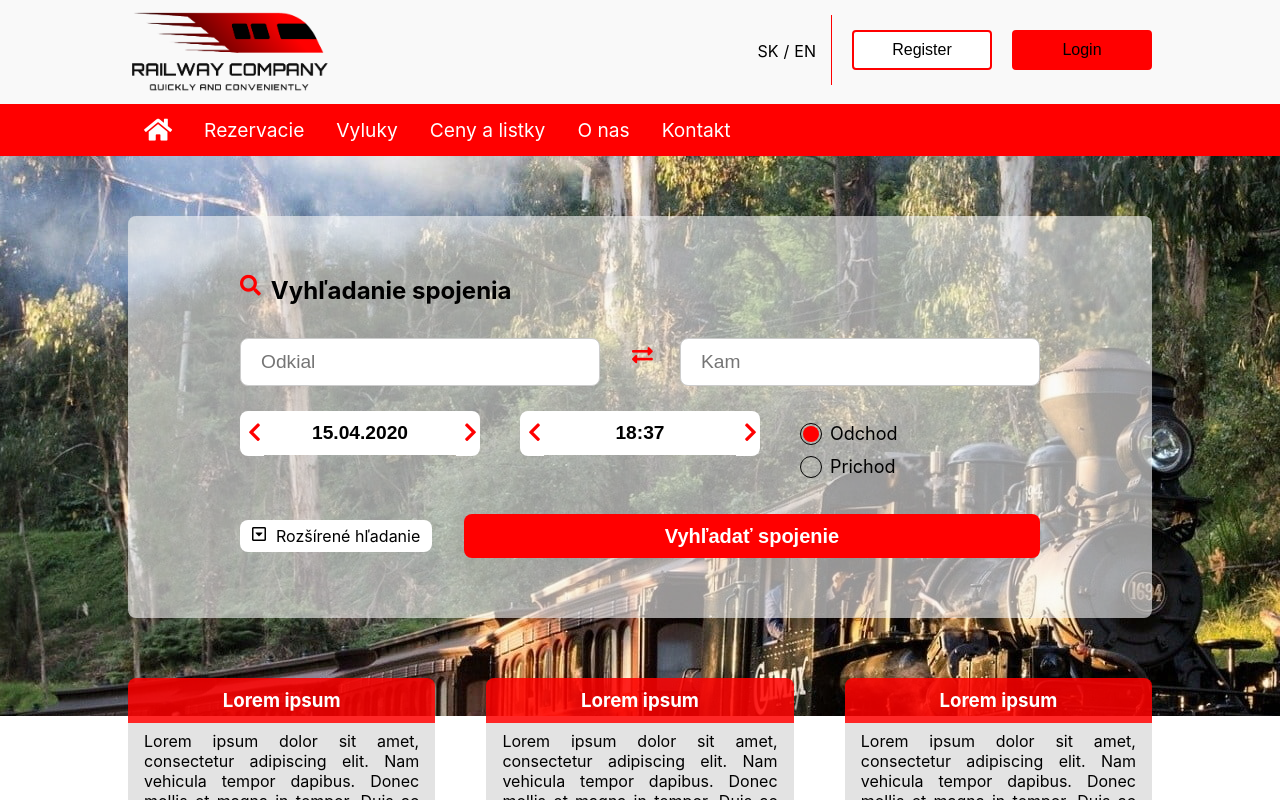
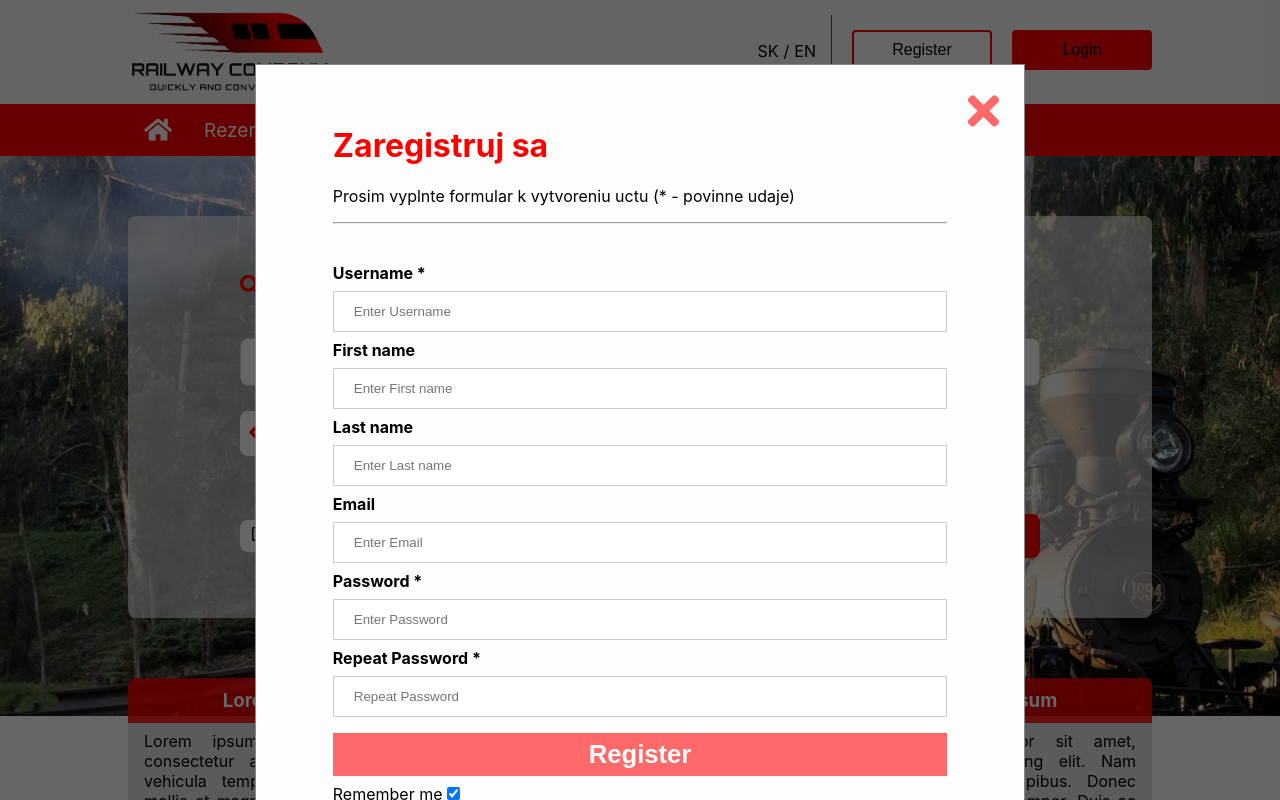
Before and after one commit to smiley0/react-railway, a React (Create React App) app: page / in a window 1280 px wide. Both pictures are taken after a click on the button "Register". Shown: the top 800 px of the page. Built offline with nearby package versions, Linux system fonts and the light colour scheme.

Commit message:
added registration page

```diff
--- a/src/components/Navbar.css
+++ b/src/components/Navbar.css
@@ -163,3 +163,25 @@
   .loginForm button:hover {
       background-color: red;
   }
+/* Register page */
+.registerPage {
+    /* display: none; Hidden by default */
+    position: fixed; /* Stay in place */
+    z-index: 1; /* Sit on top */
+    left: 0;
+    top: 0;
+    width: 100%; /* Full width */
+    height: 100%; /* Full height */
+    overflow: auto; /* Enable scroll if needed */
+    background-color: rgb(0,0,0); /* Fallback color */
+    background-color: rgba(0,0,0,0.6); /* Black w/ opacity */
+  }
+.introContent {
+    margin: 24px 0 12px 0;
+    position: relative;
+
+    padding: 2% 10%;
+}
+.introContent h1 {
+    color: red;
+}
--- a/src/components/Navbar.js
+++ b/src/components/Navbar.js
@@ -10,10 +10,17 @@ import avatar from './avatar.jpg'
 class Navbar extends React.Component {
     state = {
         haveResponse: false,
+        haveRegistrationResponse: false,
+        registrationResponse: {},
         uname: "",
         display: false,
+        register_display: false,
         uname2: "",
         psw: "",
+        rpsw: "",
+        fname: "",
+        lname: "",
+        email: "",
     }
 
   componentDidMount() {
@@ -32,7 +39,19 @@ class Navbar extends React.Component {
     }
     if(prevState.haveResponse !== this.state.haveResponse){
         this.closeLogin();
+        this.closeRegister();
         this.forceUpdate();
+    }
+    if(prevState.haveRegistrationResponse !== this.state.haveRegistrationResponse){
+        console.log("ODPOVED OD REGISTRACIE")
+        console.log(this.state.registrationResponse)
+        /* Prisla kladna odpoved */
+        if(this.state.registrationResponse.hasOwnProperty('username')){
+            if(this.state.registrationResponse.username === this.state.uname2){
+                console.log("DOBRA")
+                this.handleClick();
+            }
+        }
     }
   }
   handleLogout = () => {
@@ -40,9 +59,13 @@ class Navbar extends React.Component {
     this.props.updateUnameToken("", "")
 
   }
+
   login = () => {
       console.log("Login was clicked")
       this.setState({display: true})
+  }
+  register = () => {
+      this.setState({register_display: true})
   }
   checkClick = (event) => {
       console.log("EVENT")
@@ -51,13 +74,22 @@ class Navbar extends React.Component {
           this.setState({display: false})
       }
   }
+  checkRegisterClick = (event) => {
+      if(event.target.className === 'registerPage'){
+        this.setState({register_display: false})
+      }
+  }
   closeLogin = () => {
     this.setState({display: false})
   }
+  closeRegister = () => {
+      this.setState({register_display: false})
+  }
+
   handleSubmit = (e) => {
     e.preventDefault();
     }
-    handleClick = () => {
+  handleClick = () => {
         const post = {};
         post.login = this.state.uname2;
         post.password = this.state.psw;
@@ -89,6 +121,36 @@ class Navbar extends React.Component {
                 })
             });
     }
+    handleRegisterClick = () => {
+        const post = {};
+        post.username = this.state.uname2;
+        post.first_name = this.state.fname;
+        post.last_name = this.state.last_name;
+        post.email = this.state.email;
+        post.password = this.state.psw;
+        post.password_confirm = this.state.rpsw;
+        var headers = new Headers();
+        headers.append('Content-Type', 'application/json');
+        headers.append('accept', 'application/json');
+
+        const requestOptions = {
+            method: 'POST',
+            headers: headers,
+            body: JSON.stringify(post)
+        };
+
+        console.log("REQUEST OPTIONS")
+        console.log(requestOptions)
+
+        fetch('http://127.0.0.1:8000/accounts/register/', requestOptions)
+            .then(res => res.json())
+            .then(json => {
+                this.setState({
+                    registrationResponse: json,
+                    haveRegistrationResponse: true,
+                })
+            });
+    }
     handleChange = (e) => {
         if(e.target.id === "uname"){
             this.setState({uname2: e.target.value})
@@ -96,7 +158,18 @@ class Navbar extends React.Component {
         else if(e.target.id === "psw"){
             this.setState({psw: e.target.value})
         }
-
+        else if(e.target.id === "rpsw"){
+            this.setState({rpsw: e.target.value})
+        }
+        else if(e.target.id === "fname"){
+            this.setState({fname: e.target.value})
+        }
+        else if(e.target.id === "lname"){
+            this.setState({lname: e.target.value})
+        }
+        else if(e.target.id === "email"){
+            this.setState({email: e.target.value})
+        }
     }
     render(){
         if(this.props.uname !== ""){
@@ -161,6 +234,47 @@ class Navbar extends React.Component {
                     </div> :
                     null
                 }
+                {this.state.register_display?
+                    <div className='registerPage' onClick={this.checkRegisterClick}>
+                        <div className='formContent'>
+                            <div className='introContent'>
+                            <h1>Zaregistruj sa</h1>
+                            <p>Prosim vyplnte formular k vytvoreniu uctu <span>(* - povinne udaje)</span></p>
+
+                            <span className='close'><i onClick={this.closeRegister} className="fas fa-times fa-2x"></i></span>
+                            <hr></hr>
+                            </div>
+                            <form onSubmit={this.handleSubmit}>
+                                <div className="loginForm">
+                                    <label htmlFor="uname"><b>Username *</b></label>
+                                    <input id='uname' onChange={this.handleChange} type="text" placeholder="Enter Username" name="uname" required></input>
+
+                                    <label htmlFor="fname"><b>First name</b></label>
+                                    <input id='fname' onChange={this.handleChange} type="text" placeholder="Enter First name" name="fname"></input>
+
+                                    <label htmlFor="lname"><b>Last name</b></label>
+                                    <input id='lname' onChange={this.handleChange} type="text" placeholder="Enter Last name" name="lname"></input>
+
+                                    <label htmlFor="email"><b>Email</b></label>
+                                    <input id='email' onChange={this.handleChange} type="text" placeholder="Enter Email" name="email"></input>
+
+                                    <label htmlFor="psw"><b>Password *</b></label>
+                                    <input id='psw' onChange={this.handleChange} type="password" placeholder="Enter Password" name="psw" required></input>
+
+                                    <label htmlFor="psw-repeat"><b>Repeat Password *</b></label>
+                                    <input id='rpsw' onChange={this.handleChange} type="password" placeholder="Repeat Password" name="psw-repeat" required></input>
+
+                                    <button onClick={this.handleRegisterClick} type="submit">Register</button>
+
+                                    <label> Remember me</label>
+                                    <input type="checkbox" name="remember" defaultChecked></input>
+
+                                </div>
+                            </form>
+                        </div>
+                    </div>:
+                    null
+                }
                 <nav id='navbar'>
                     <div className='center'>
                         <div className='left'>
@@ -172,7 +286,7 @@ class Navbar extends React.Component {
                             </ul>
                         </div>
                         <div className='right'>
-                            <button className="register">Register</button>
+                            <button onClick={this.register} className="register">Register</button>
                             {/*<a href='/login'><button className="login">Login</button></a>*/}
                             <button onClick={this.login} className="login">Login</button>
                         </div>
```
